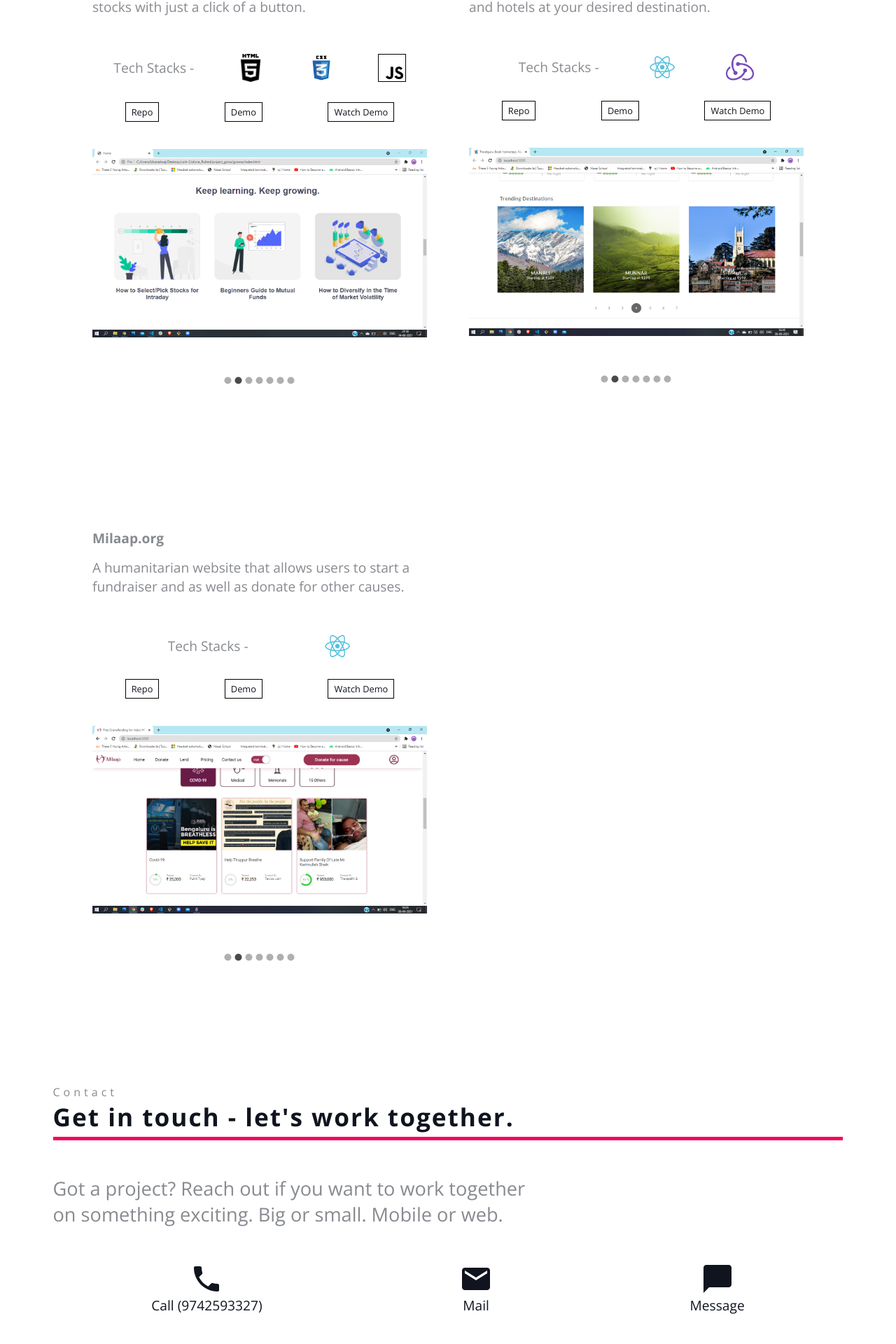
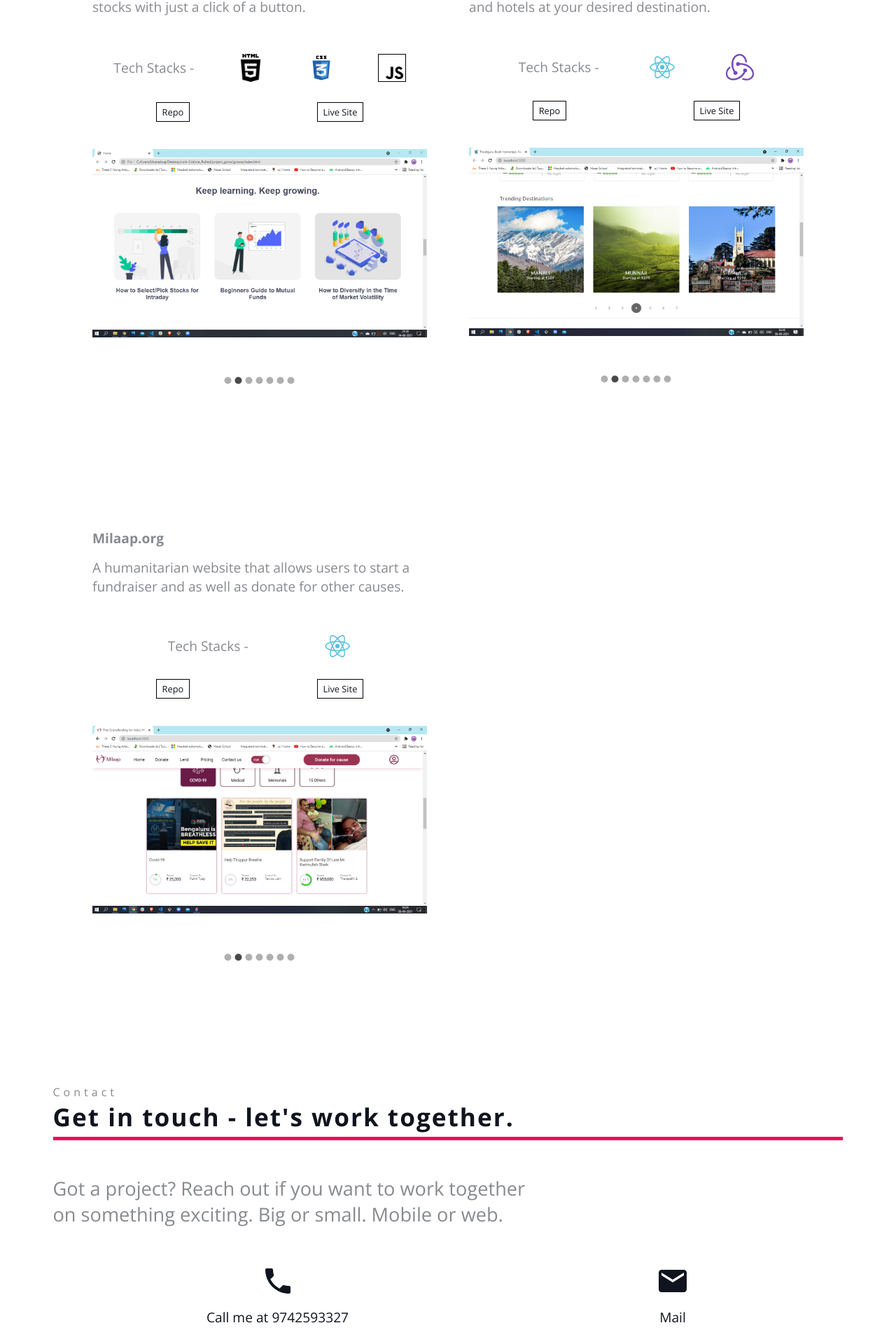
Before and after one commit to bharadwaj-bhat/portfolio, a React (Create React App) app: page / in a window 1280 px wide. Shown: the part 2223-4143 px from the top of the page at 70% size. Built offline with nearby package versions, Linux system fonts and the light colour scheme.

Commit message:
contact section funtional

```diff
--- a/src/Components/Contact.jsx
+++ b/src/Components/Contact.jsx
@@ -15,16 +15,22 @@ export const Contact = () => {
       </h4>
       <div className={styles.contactDiv}>
         <div>
-          <PhoneIcon fontSize="inherit" />
-          <p> Call (9742593327) </p>
+          <a
+            href="tel:9742593327"
+            style={{ textDecoration: "none", color: "inherit" }}
+          >
+            <PhoneIcon fontSize="inherit" />
+          </a>
+          <p> Call me at 9742593327 </p>
         </div>
         <div>
-          <EmailIcon fontSize="inherit" />
+          <a
+            style={{ textDecoration: "none", color: "inherit" }}
+            href="mailto:sbhatbharadwaj24@gmail.com"
+          >
+            <EmailIcon fontSize="inherit" />
+          </a>
           <p> Mail </p>
-        </div>
-        <div>
-          <ChatBubbleIcon fontSize="inherit" />
-          <p> Message</p>
         </div>
       </div>
     </div>
--- a/src/Components/HomeInner/Content.jsx
+++ b/src/Components/HomeInner/Content.jsx
@@ -16,7 +16,7 @@ export const Content = () => {
   const handleDownload = () => {
     const file = document.createElement("a");
     file.href = `${window.location.origin + "/Resume_draft2.pdf"}`;
-    file.download = "Resume_Bharadwaj_Bhat.pdf";
+    file.open = "Resume_Bharadwaj_Bhat.pdf";
     file.target = "_blank";
     file.click();
   };
--- a/src/Components/Projects.jsx
+++ b/src/Components/Projects.jsx
@@ -65,11 +65,7 @@ export const Projects = () => {
             </a>
             <a href="http://" target="_blank" rel="noopener noreferrer">
               {" "}
-              Demo{" "}
-            </a>
-            <a href="http://" target="_blank" rel="noopener noreferrer">
-              {" "}
-              Watch Demo{" "}
+              Live Site
             </a>
           </div>
 
@@ -127,11 +123,12 @@ export const Projects = () => {
             >
               Repo
             </a>
-            <a href="http://" target="_blank" rel="noopener noreferrer">
-              Demo
-            </a>
-            <a href="http://" target="_blank" rel="noopener noreferrer">
-              Watch Demo
+            <a
+              href="https://travelguru-clone.herokuapp.com"
+              target="_blank"
+              rel="noopener noreferrer"
+            >
+              Live Site
             </a>
           </div>
           <Carousel animation="slide">
@@ -190,10 +187,7 @@ export const Projects = () => {
               Repo
             </a>
             <a href="http://" target="_blank" rel="noopener noreferrer">
-              Demo
-            </a>
-            <a href="http://" target="_blank" rel="noopener noreferrer">
-              Watch Demo
+              Live Site
             </a>
           </div>
           <Carousel animation="slide">
```
